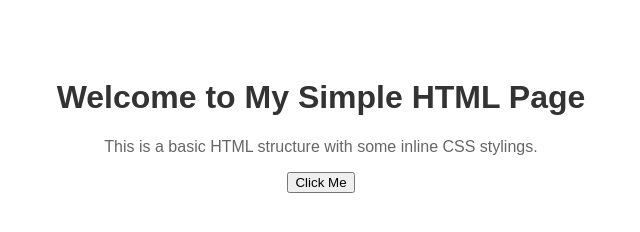
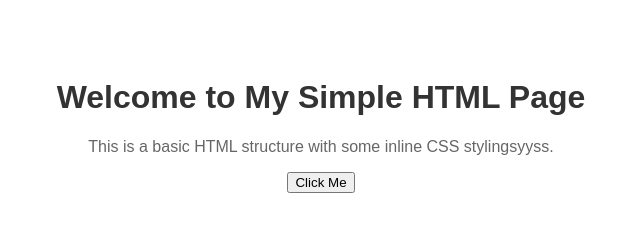
Before and after one commit to Thunderer2106/jenkins-apache-pipeline, a plain HTML site: page index.html in a window 1280 px wide. Shown: the full height of the page, 319-959 px from the left. Drawn offline with Linux system fonts and the light colour scheme.

Commit message:
addeds index.html

```diff
--- a/index.html
+++ b/index.html
@@ -20,7 +20,7 @@
   </head>
   <body>
     <h1>Welcome to My Simple HTML Page</h1>
-    <p>This is a basic HTML structure with some inline CSS stylings.</p>
+    <p>This is a basic HTML structure with some inline CSS stylingsyyss.</p>
     <button onclick="alert('Hello!')">Click Me</button>
   </body>
 </html>
```
